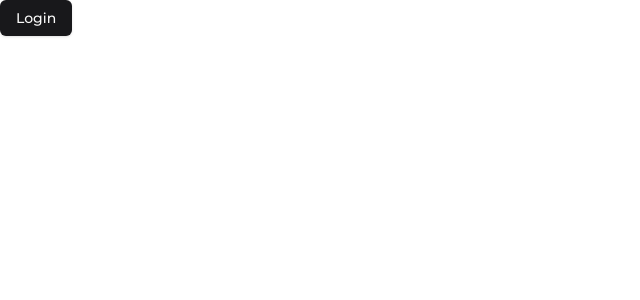
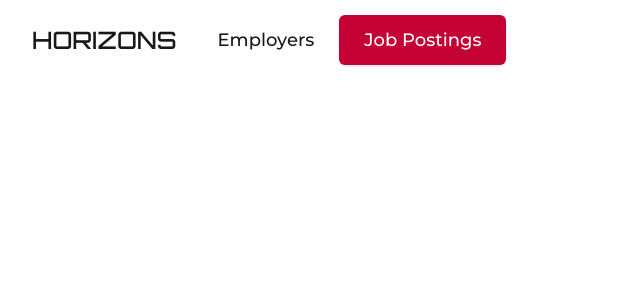
Before and after one commit to ahmedabdullah1991/horizons, a Next.js app: page / in a window 1280 px wide. Shown: the top 300 px of the page, without its empty margins (0-640 px from the left). Built offline with nearby package versions, Linux system fonts and the light colour scheme; no server answers.

Commit message:
added a navigation tab to page.tsx and app/(overview)/layout.tsx

```diff
--- a/app/(overview)/layout.tsx
+++ b/app/(overview)/layout.tsx
@@ -1,12 +1,22 @@
 import React from "react";
 import {redirect} from "next/navigation";
 import {authentication} from "@/lib/kinde-imports";
+import {NavigationTab} from "@/components/reusable";
+import {ModeToggle} from "@/components/reusable";
+import {NavigationSheet} from "@/components/client";
 
 export default async function Layout({children}: {children: React.ReactNode}) {
     const isAuthenticated = await authentication()
     if (!isAuthenticated) {
         redirect("/api/auth/login")
     } else {
-        return <>{children}</>
+        return <>
+            <NavigationTab>
+                <div className={"flex gap-2.5"}>
+                    <ModeToggle/>
+                    <NavigationSheet/>
+                </div>
+            </NavigationTab>
+            {children}</>
     }
 }
--- a/app/layout.tsx
+++ b/app/layout.tsx
@@ -23,7 +23,7 @@ export const metadata: Metadata = {
     description: "Generated by create next app",
 };
 
-export default function RootLayout({
+export default async function RootLayout({
                                        children,
                                    }: Readonly<{
     children: React.ReactNode;
--- a/app/page.tsx
+++ b/app/page.tsx
@@ -1,8 +1,41 @@
+import React from "react";
+import Link from "next/link";
+import {authentication} from "@/lib/kinde-imports";
+import {NavigationTab} from "@/components/reusable";
 import {LoginLink} from "@kinde-oss/kinde-auth-nextjs/components";
 import {Button} from "@/components/ui/button";
 
 export default async function Page() {
+    const authenticated = await authentication()
     return (
-        <LoginLink><Button>Login</Button></LoginLink>
+        <>
+            <NavigationTab>
+                {!authenticated ? (
+                    <LoginLink>
+                        <Button
+                            variant={"link"}
+                            className={"text-lg h-[50px] px-[25px]"}
+                        >
+                            Employers
+                        </Button>
+                    </LoginLink>
+                ) : (
+                    <Link href={"/dashboard"}>
+                        <Button
+                            variant={"link"}
+                            className={"text-lg h-[50px] px-[25px]"}
+                        >
+                            Dashboard
+                        </Button>
+                    </Link>
+                )}
+                <Link href={"/listings"}>
+                    <Button
+                        className="bg-[#C40234] text-white text-lg h-[50px] px-[25px] hover:bg-transparent shadow hover:bg-[#C40234]">
+                        Job Postings
+                    </Button>
+                </Link>
+            </NavigationTab>
+        </>
     )
 }
--- /dev/null
+++ b/components/client.tsx
@@ -0,0 +1,69 @@
+"use client"
+
+import * as React from "react"
+import Link from "next/link"
+import {usePathname} from "next/navigation";
+import {LogoutLink} from "@kinde-oss/kinde-auth-nextjs/components";
+import {clsx} from "clsx";
+import {
+    Sheet,
+    SheetContent,
+    SheetFooter,
+    SheetHeader,
+    SheetTitle,
+    SheetTrigger,
+} from "@/components/ui/sheet"
+import {Button} from "@/components/ui/button"
+import {Ham} from "lucide-react"
+
+export function NavigationSheet() {
+    const pathname = usePathname()
+    const links = [
+        {name: "Horizons", href: "/"},
+        {name: "Jobs", href: "/listings"},
+        {name: "Dashboard", href: "/dashboard"},
+        {name: "Profile", href: "/profile"},
+    ]
+
+    if (pathname !== "/") {
+        return (
+            <Sheet>
+                <SheetTrigger asChild>
+                    <Button
+                        variant="ghost"
+                        className={"h-12 w-12"}
+                    >
+                        <Ham
+                            className="absolute h-[1.2rem] w-[1.2rem] rotate-90 scale-0 transition-all dark:rotate-0 dark:scale-100"/>
+                    </Button>
+                </SheetTrigger>
+                <SheetContent>
+                    <SheetHeader>
+                        <SheetTitle>Navigation</SheetTitle>
+                    </SheetHeader>
+                    <div className="grid gap-4 py-4">
+                        {links.map((value, index) => (
+                            <div
+                                className="grid grid-cols-4 items-center gap-4"
+                                key={index}
+                            >
+                                <Link href={value.href}>
+                                    <Button
+                                        variant={"link"}
+                                        className={clsx("", {
+                                            underline: pathname === value.href,
+                                        })}
+                                    >
+                                        {value.name}
+                                    </Button>
+                                </Link>
+                            </div>
+                        ))}
+                        <LogoutLink><Button variant={"destructive"}>Logout</Button></LogoutLink>
+                    </div>
+                    <SheetFooter></SheetFooter>
+                </SheetContent>
+            </Sheet>
+        )
+    }
+}
--- /dev/null
+++ b/components/reusable.tsx
@@ -0,0 +1,129 @@
+"use client"
+
+import * as React from "react"
+import Link from "next/link"
+import {Orbitron} from "next/font/google";
+
+import {
+    NavigationMenu,
+    NavigationMenuItem,
+    NavigationMenuLink,
+    NavigationMenuList,
+} from "@/components/ui/navigation-menu"
+import {
+    Card,
+    CardContent,
+    CardDescription,
+    CardFooter,
+    CardHeader,
+    CardTitle,
+} from "@/components/ui/card"
+import {Button} from "@/components/ui/button"
+import {
+    DropdownMenu,
+    DropdownMenuContent,
+    DropdownMenuItem,
+    DropdownMenuTrigger,
+} from "@/components/ui/dropdown-menu"
+import {useTheme} from "next-themes"
+import {MoonIcon, SunIcon} from "lucide-react"
+
+const orbitron = Orbitron({subsets: ["latin"]})
+
+export const NavigationTab = ({children}: { children?: React.ReactNode }) => {
+    return (
+        <NavigationMenu>
+            <NavigationMenuList>
+                <NavigationMenuItem
+                    className={
+                        "flex flex-row justify-end items-center h-20 px-4 rounded-2xl"
+                    }
+                >
+                    <Link
+                        href="/"
+                        legacyBehavior
+                        passHref
+                    >
+                        <NavigationMenuLink className={`${orbitron.className}`}>
+                            <Button
+                                variant={"link"}
+                                className={"text-[24px]"}
+                            >
+                                HORIZONS
+                            </Button>
+                        </NavigationMenuLink>
+                    </Link>
+                    <div>
+                        {children}
+                    </div>
+                </NavigationMenuItem>
+            </NavigationMenuList>
+        </NavigationMenu>
+    )
+}
+
+export const ModeToggle = ()=> {
+    const {setTheme} = useTheme()
+    return (
+        <DropdownMenu>
+            <DropdownMenuTrigger asChild>
+                <Button
+                    variant="ghost"
+                    size="icon"
+                    className={"h-12 w-12"}
+                >
+                    <SunIcon
+                        className="h-[1.2rem] w-[1.2rem] rotate-0 scale-100 transition-all dark:-rotate-90 dark:scale-0"/>
+                    <MoonIcon
+                        className="absolute h-[1.2rem] w-[1.2rem] rotate-90 scale-0 transition-all dark:rotate-0 dark:scale-100"/>
+                    <span className="sr-only">Toggle theme</span>
+                </Button>
+            </DropdownMenuTrigger>
+            <DropdownMenuContent align="end">
+                <DropdownMenuItem onClick={() => setTheme("light")}>
+                    Light
+                </DropdownMenuItem>
+                <DropdownMenuItem onClick={() => setTheme("dark")}>
+                    Dark
+                </DropdownMenuItem>
+                <DropdownMenuItem onClick={() => setTheme("system")}>
+                    System
+                </DropdownMenuItem>
+            </DropdownMenuContent>
+        </DropdownMenu>
+    )
+}
+
+interface Card {
+    header?: React.ReactElement | string | number | undefined
+    title?: React.ReactElement | string | number | undefined
+    description?: React.ReactElement | string | number | undefined
+    content?: React.ReactElement | string | number | undefined
+    children?: React.ReactElement | string | number | undefined
+    footer?: React.ReactElement | string | number | undefined
+    children2?: React.ReactElement | string | number | undefined
+    className?: string
+}
+
+export const ReusableCard = (props: Card)=> {
+    return (
+        <Card
+            className={props.className}
+        >
+            {props.header !== "remove" && (
+                <CardHeader>
+                    <CardTitle>{props.title}</CardTitle>
+                    <CardDescription>{props.description}</CardDescription>
+                </CardHeader>
+            )}
+            {props.content !== "remove" && (
+                <CardContent>{props.children}</CardContent>
+            )}
+            {props.footer !== "remove" && (
+                <CardFooter className={"flex justify-end"}>
+                    {props.children2}
+                </CardFooter>
+            )}
+        </Card>
+    )
+}
```
